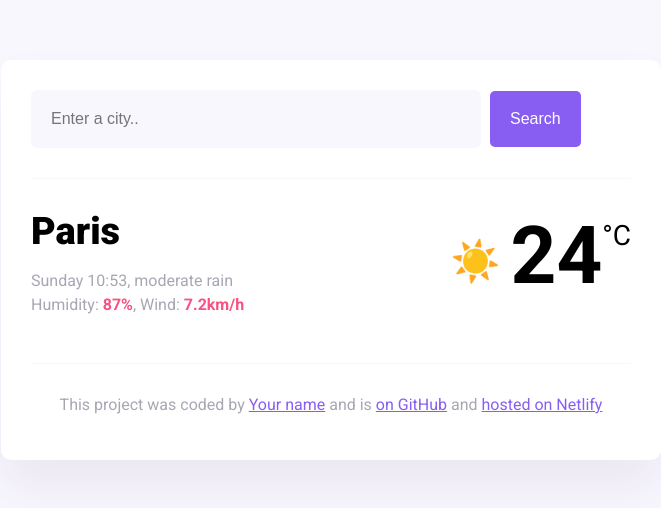
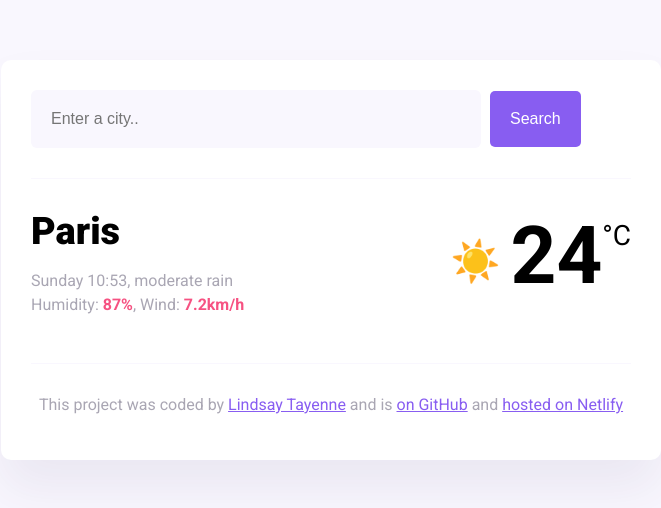
Before and after one commit to LindsayTayn/WeatherAppHomework-LindsayTayenne, a website built with Parcel: page index.html in a window 1280 px wide. Shown: the whole page, without its empty margins (309-970 px from the left). Built offline with nearby package versions, Linux system fonts and the light colour scheme.

Commit message:
Added my name and a link to my GitHub profile

```diff
--- a/index.html
+++ b/index.html
@@ -47,8 +47,10 @@
       <footer>
         <p>
           This project was coded by
-          <a href="#" target="_blank">Your name</a> and is
-          <a href="#" target="_blank"> on GitHub</a> and
+          <a href="https://github.com/LindsayTayn" target="_blank"
+            >Lindsay Tayenne</a
+          >
+          and is <a href="#" target="_blank"> on GitHub</a> and
           <a href="#" target="_blank">hosted on Netlify</a>
         </p>
       </footer>
```
